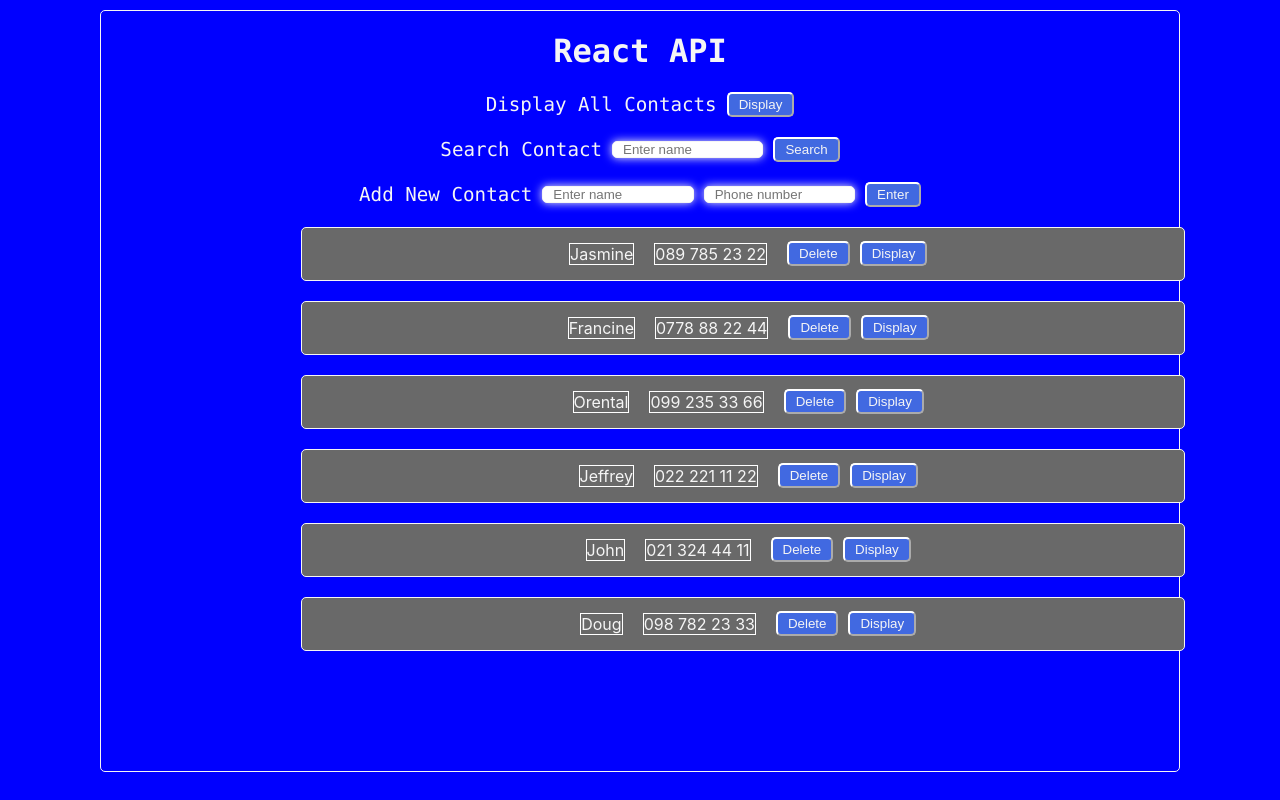
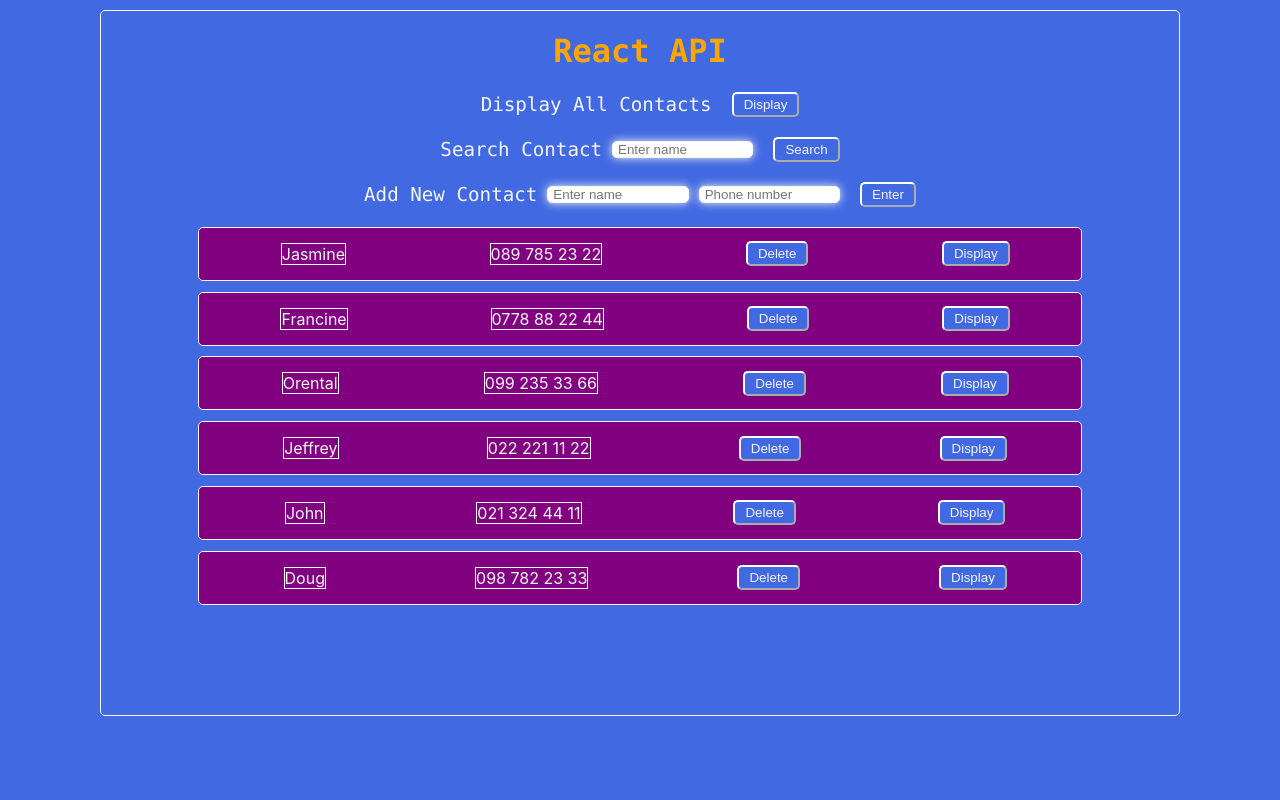
Before and after one commit to TLRKiliann/react-api-server, a React (Create React App) app in the folder my-api/: page / in a window 1280 px wide. Built offline with nearby package versions, Linux system fonts and the light colour scheme; data requests are answered from the project's data file.

Commit message:
style improved

```diff
--- a/my-api/src/App.css
+++ b/my-api/src/App.css
@@ -2,7 +2,7 @@
   margin: 0px;
   padding: 0px;
   box-sizing: border-box;
-  background: blue;
+  background: royalblue;
   color: whitesmoke;
 }
 
@@ -17,6 +17,7 @@
 .main--title {
   text-align: center;
   font-family: 'Consolas';
+  color: orange;
 }
 
 .display--div {
@@ -34,7 +35,7 @@
 
 .display--div input {
   width: 12%;
-  padding: 0px 10px;
+  padding: 0px 5px;
   margin-left: 10px;
   border: 1px solid whitesmoke;
   border-radius: 5px;
@@ -42,7 +43,7 @@
 }
 
 .display--div button {
-  margin-left: 10px;
+  margin-left: 20px;
   padding: 3px 10px;
   background: royalblue;
   border-color: white;
@@ -51,57 +52,9 @@
 }
 
 .display--div button:hover {
-  transform: scale(1.2);
   font-weight: bold;
   background: whitesmoke;
   border-color: red;
   border-radius: 5px;
   color: red;
 }
-
-.notemap--div {
-  margin: 0px 200px;
-  display: flex;
-  flex-direction: row;
-  align-items: center;
-  justify-content: left;
-  border: 1px solid whitesmoke;
-}
-
-.notemap--div p {
-  margin: 5px 10px;
-  border: 1px solid whitesmoke;
-}
-
-.filtermap--div {
-  margin: 20px 200px;
-  display: flex;
-  flex-direction: row;
-  align-items: center;
-  justify-content: center;
-  background: dimgrey;
-  border: 1px solid whitesmoke;
-  border-radius: 5px;
-}
-
-.filtermap--div p {
-  margin: 5px 10px;
-}
-
-.filtermap--div button {
-  margin-left: 10px;
-  padding: 3px 10px;
-  background: royalblue;
-  border-color: white;
-  border-radius: 5px;
-  color: whitesmoke;
-}
-
-.filtermap--div button:hover {
-  transform: scale(1.2);
-  font-weight: bold;
-  background: whitesmoke;
-  border-color: red;
-  border-radius: 5px;
-  color: red;
-}
```
